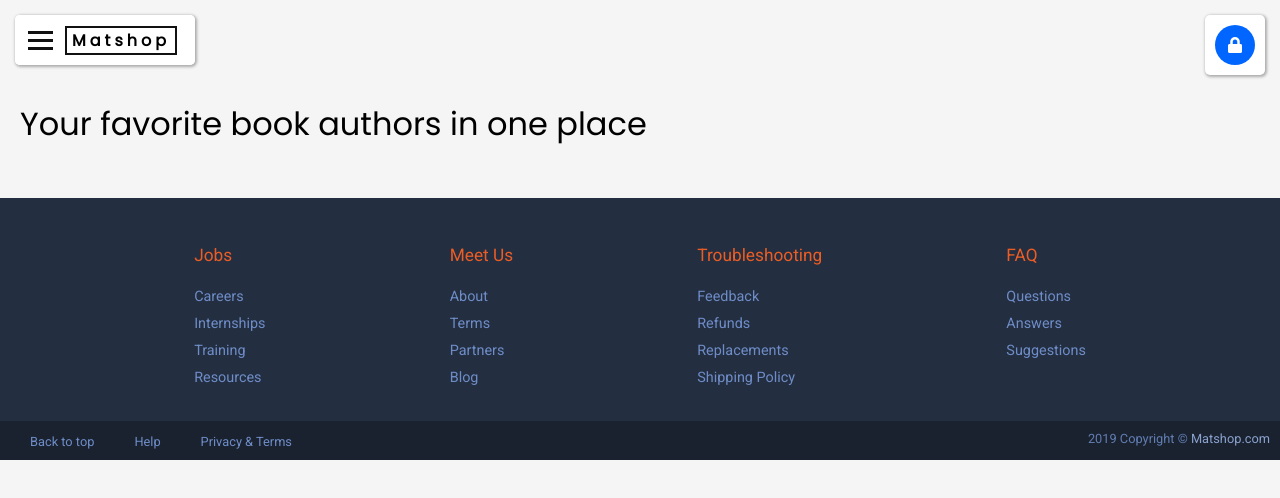
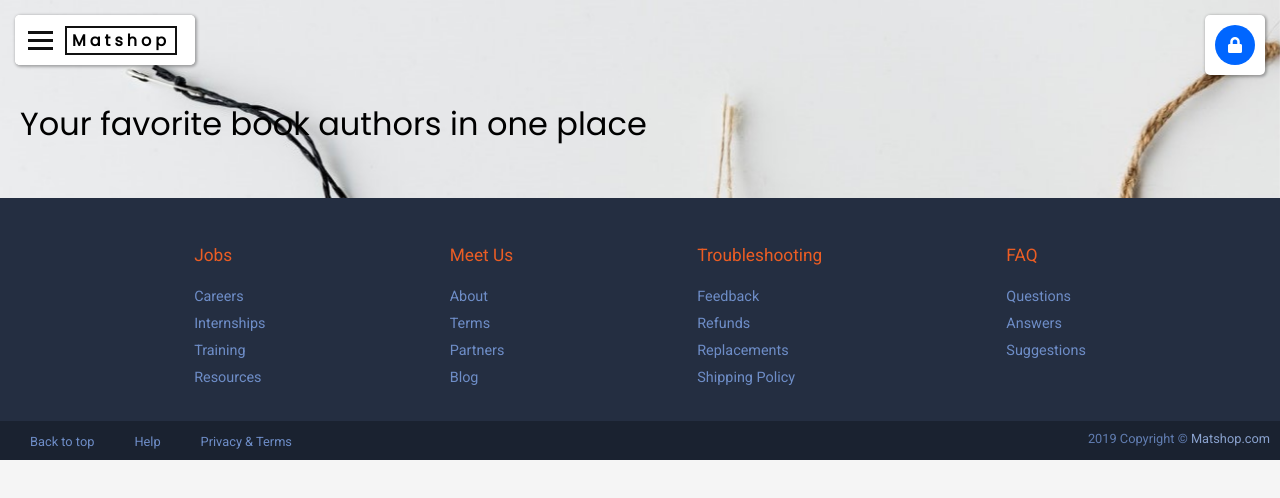
Before and after one commit to jasonwj96/matshop, a React (Create React App) app: page /category/books in a window 1280 px wide. Shown: the top 498 px of the page. Built offline with nearby package versions, Linux system fonts and the light colour scheme.

Commit message:
Renamed a component for better reusability

```diff
--- a/src/components/landingSection.jsx
+++ b/src/components/itemSection.jsx
@@ -1,8 +1,8 @@
 import React from "react";
-import "./landingSection.scss";
+import "./itemSection.scss";
 import Product from "./product";
 
-const LandingSection = props => {
+const ItemSection = props => {
   const content = (
     <div>
       <div className="section">
@@ -19,4 +19,4 @@ const LandingSection = props => {
   return content;
 };
 
-export default LandingSection;
+export default ItemSection;
--- a/src/containers/category.scss
+++ b/src/containers/category.scss
@@ -1,5 +1,9 @@
 .category-container {
   padding: 70px 0px 0px 0px;
+  background-position: center;
+  background-size: cover;
+  background-attachment: fixed;
+  background-image: url("../assets/img/cover.jpg");
 
   .header {
     font-family: "Poppins";
--- a/src/containers/landing.jsx
+++ b/src/containers/landing.jsx
@@ -1,6 +1,6 @@
 import React, { useState, useEffect } from "react";
 import "./landing.scss";
-import LandingSection from "../components/landingSection";
+import ItemSection from "../components/itemSection";
 import configuration from "../config";
 import Navbar from "../components/navbar";
 import Statusbar from "../components/statusbar";
@@ -69,10 +69,7 @@ const Landing = () => {
             <i className="fas fa-spinner" />
           </div>
         ) : (
-          <LandingSection
-            heading={"What's hot right now"}
-            products={products}
-          />
+          <ItemSection heading={"What's hot right now"} products={products} />
         )}
 
         <OfferPanel item={offerItem} />
@@ -82,7 +79,7 @@ const Landing = () => {
             <i className="fas fa-spinner" />
           </div>
         ) : (
-          <LandingSection heading={"Men's clothing"} products={products} />
+          <ItemSection heading={"Men's clothing"} products={products} />
         )}
 
         {products.length === 0 ? (
@@ -90,7 +87,7 @@ const Landing = () => {
             <i className="fas fa-spinner" />
           </div>
         ) : (
-          <LandingSection heading={"Latest in tech"} products={products} />
+          <ItemSection heading={"Latest in tech"} products={products} />
         )}
       </div>
       <Notification title={notificationTitle} message={notificationMessage} />
```
Also changed, not shown: src/components/itemSection.scss (renamed from src/components/landingSection.scss).
